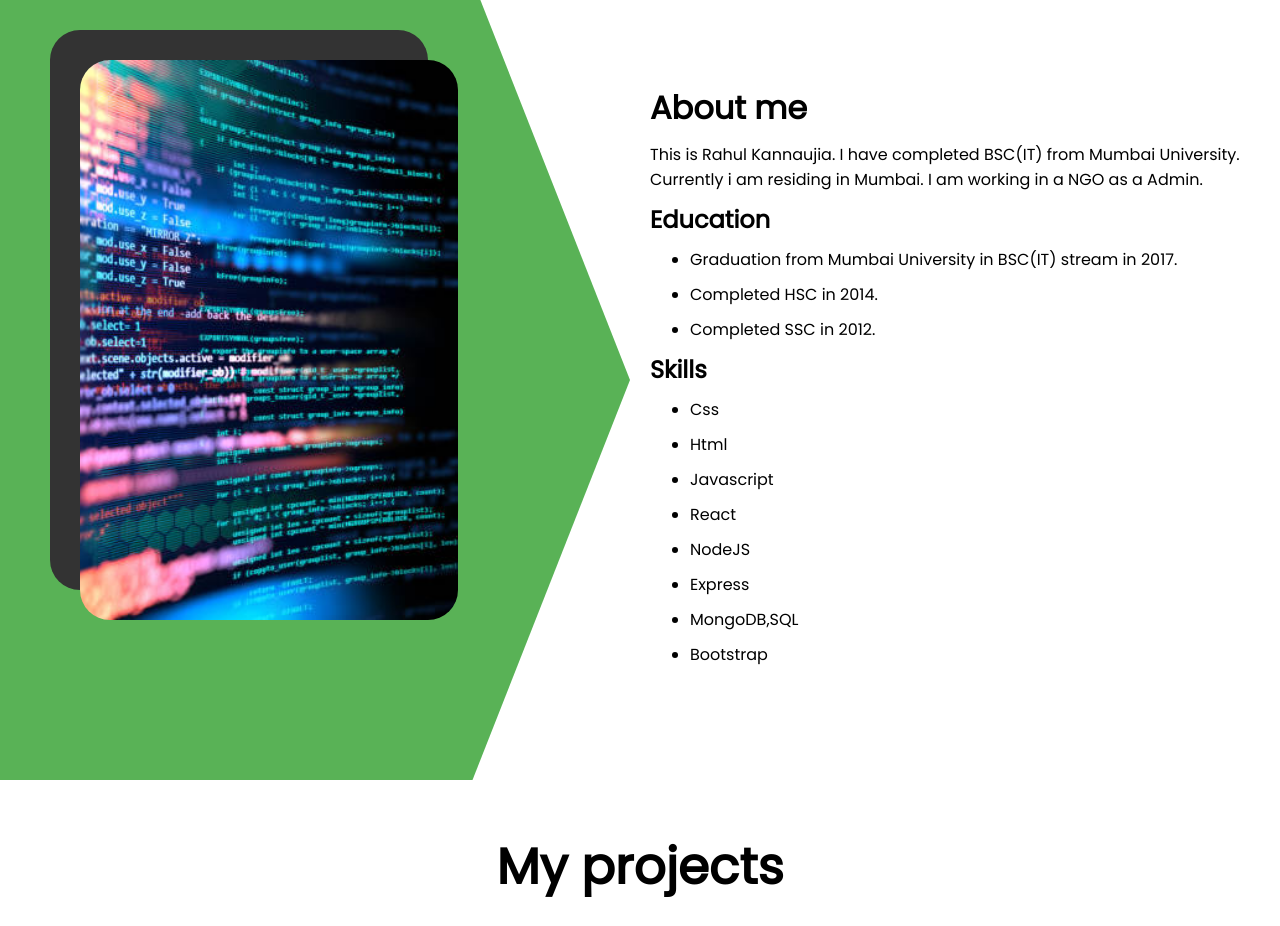
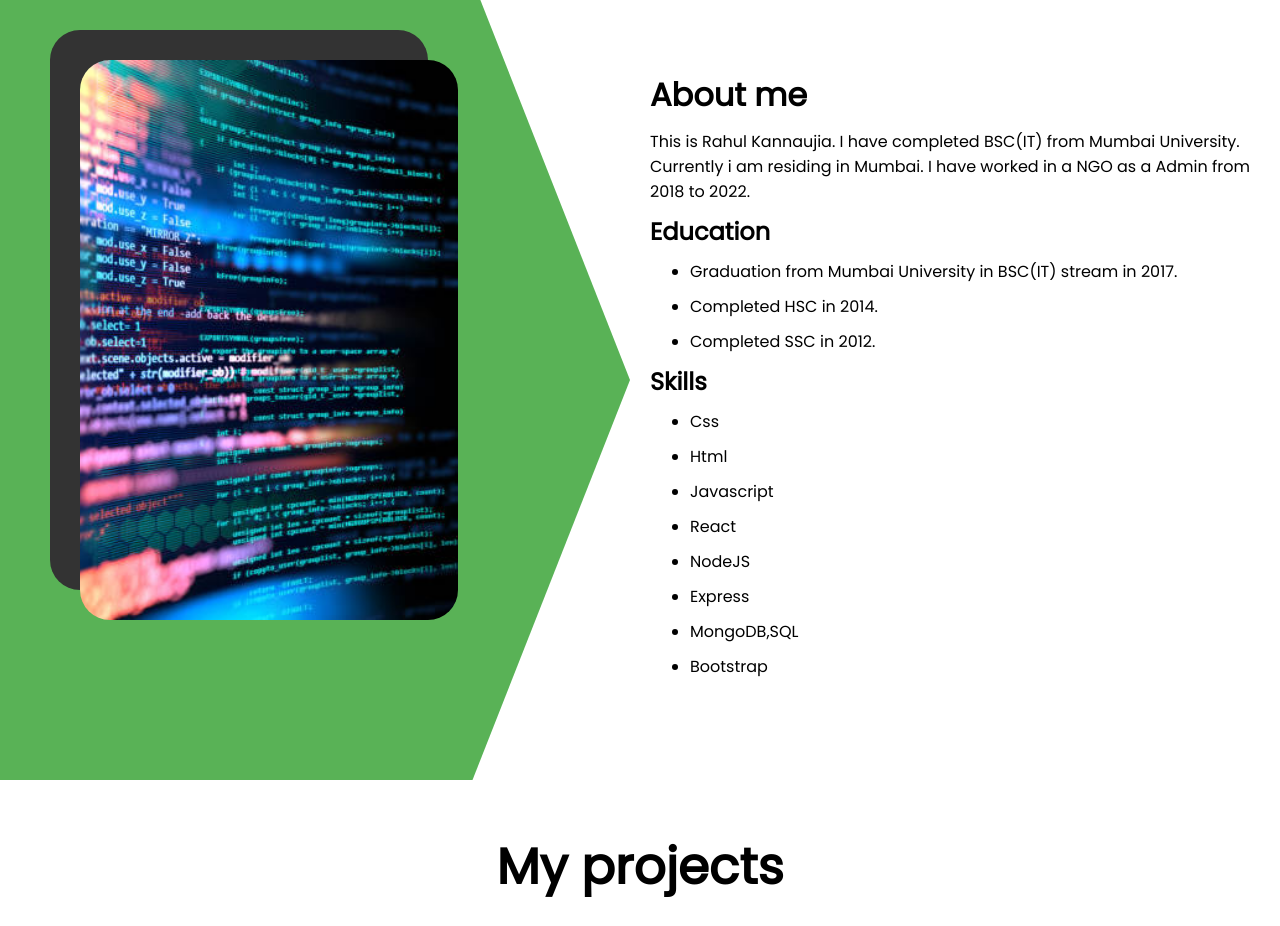
Before and after one commit to rkannaujia/Rahul-Kannaujia-Portfolio, a React (Create React App) app: page / in a window 1280 px wide. Shown: the part 820-1746 px from the top of the page. Built offline with nearby package versions, Linux system fonts and the light colour scheme.

Commit message:
changes in about page

```diff
--- a/src/components/about/About.jsx
+++ b/src/components/about/About.jsx
@@ -16,7 +16,7 @@ function About() {
         <div className="a-right">
           <div className="a-about">
             <h1 className="a-title">About me</h1>
-            <p className="a-sub">This is Rahul Kannaujia. I have completed BSC(IT) from Mumbai University. Currently i am residing in Mumbai. I am working in a NGO as a Admin. </p>
+            <p className="a-sub">This is Rahul Kannaujia. I have completed BSC(IT) from Mumbai University. Currently i am residing in Mumbai. I have worked in a NGO as a Admin from 2018 to 2022. </p>
             </div>
             <div className="a-education">
             <h2 class="a-title">Education</h2>
```
